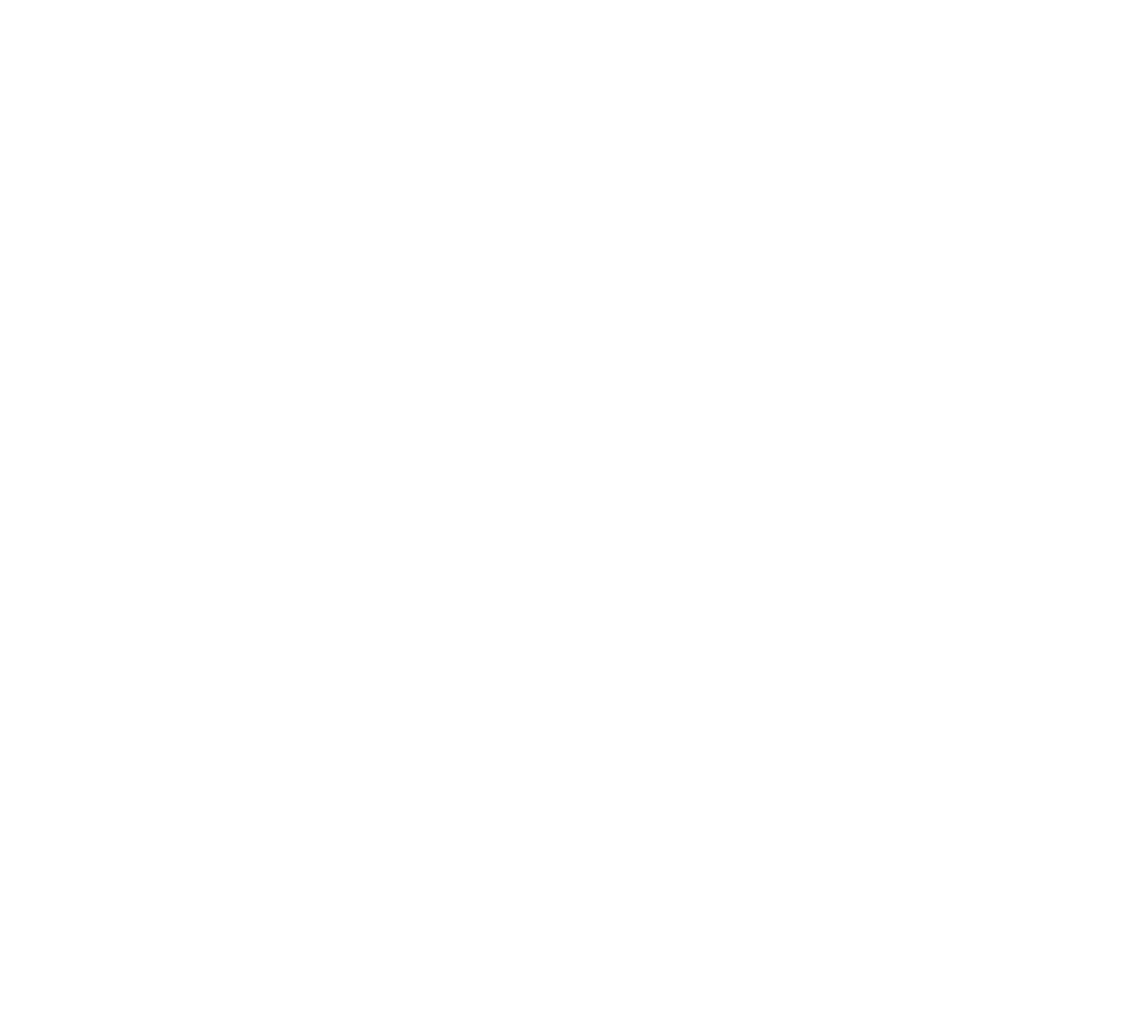
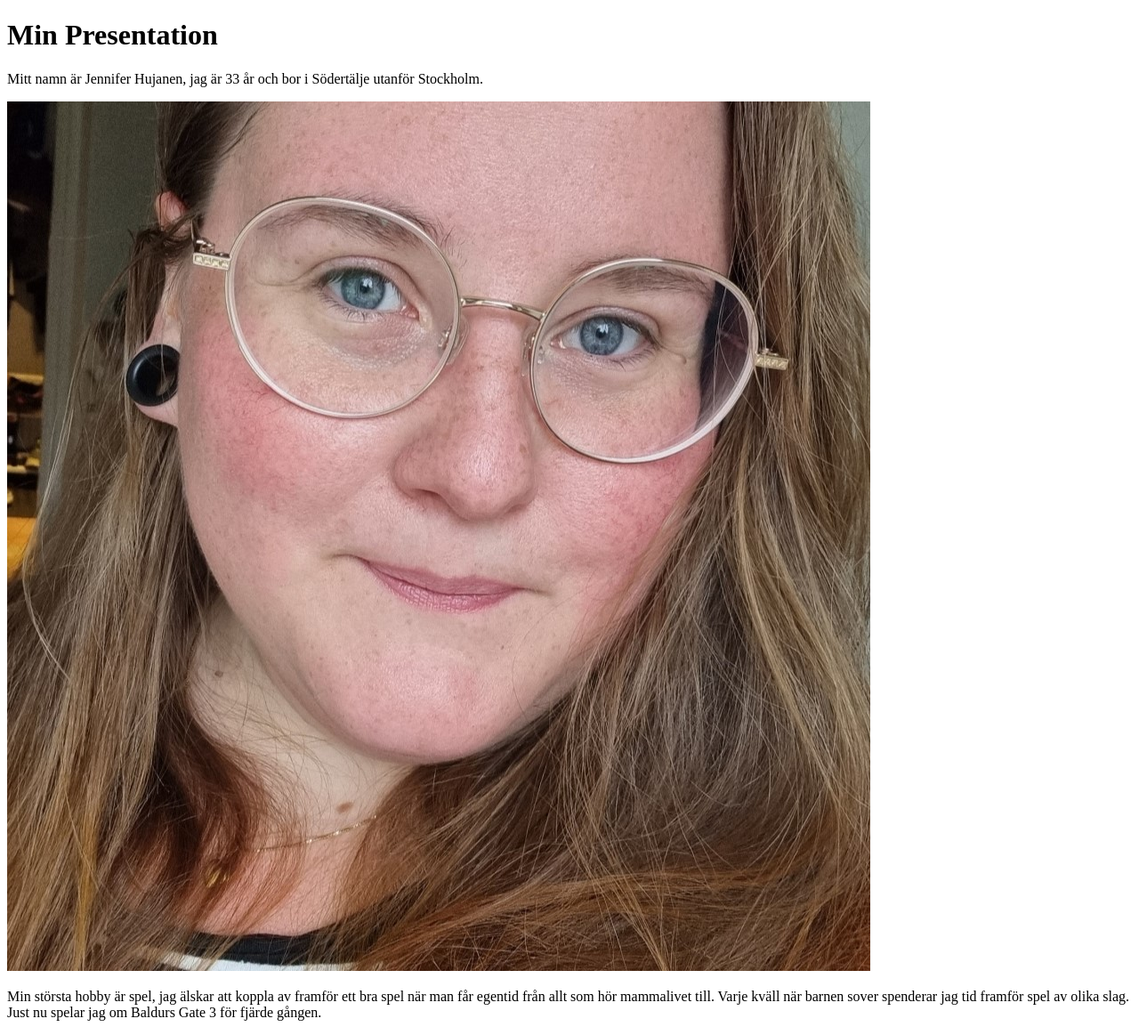
Before and after one commit to Hujanen91/presentation-page, a plain HTML site: page index.html in a window 1280 px wide. Shown: the whole page at 89% size. Before the commit the page ends 800 px from the top, so only its background shows below. Drawn offline with Linux system fonts and the light colour scheme.

Commit message:
Add presentation and image

```diff
--- a/index.html
+++ b/index.html
@@ -3,9 +3,21 @@
 <head>
     <meta charset="UTF-8">
     <meta name="viewport" content="width=device-width, initial-scale=1.0">
-    <title>Document</title>
+    <title>Min Presentation</title>
 </head>
 <body>
-
+    <main>
+        <div>
+            <h1>Min Presentation</h1>
+                <p>
+                    Mitt namn är Jennifer Hujanen, jag är 33 år och bor i Södertälje utanför Stockholm.
+                </p>
+                <img src="/assets/20230808_103946111.jpg" alt="profilbild på Jennifer">
+                <p>
+                    Min största hobby är spel, jag älskar att koppla av framför ett bra spel när man får egentid från allt som hör mammalivet till.
+                    Varje kväll när barnen sover spenderar jag tid framför spel av olika slag. Just nu spelar jag om Baldurs Gate 3 för fjärde gången.
+                </p>
+        </div>
+    </main>
 </body>
 </html>
```
Also changed, not shown: assets/20230808_103946111.jpg (added).
